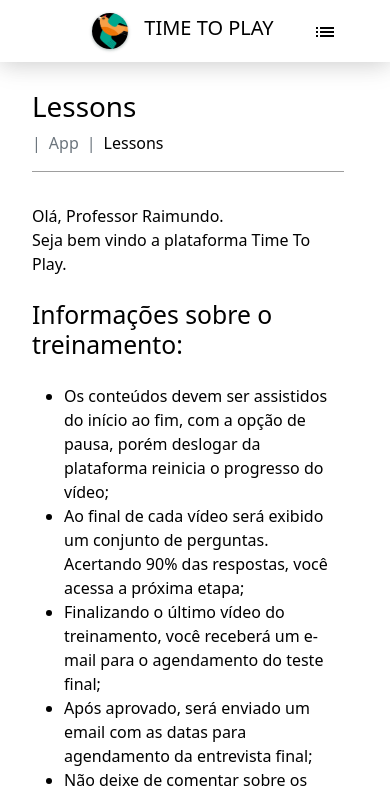
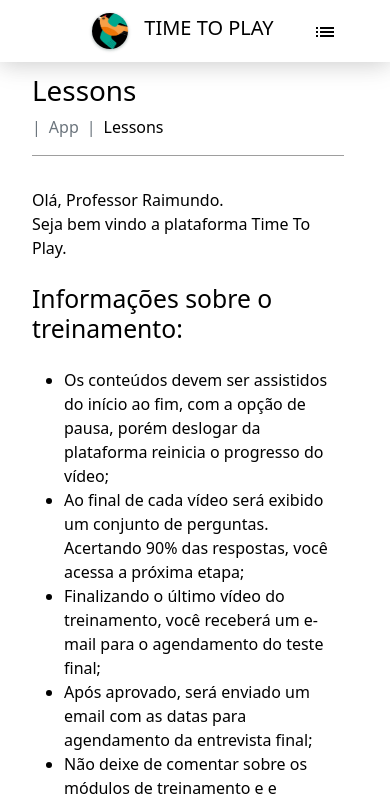
Before and after one commit to hugoleonardodev/learning-platform, a React app: page /teacher-app/lessons in a window 390 px wide. Shown: the top 796 px of the page. Built offline with nearby package versions, Linux system fonts and the light colour scheme; some icons are missing.

Commit message:
:construction: improving mobile css and no more warnings xD

```diff
--- a/src/components/organisms/TeacherApp/factory.styles.ts
+++ b/src/components/organisms/TeacherApp/factory.styles.ts
@@ -99,6 +99,6 @@ export const MainSection = styled.section<MainSectionProperties>`
     transition: min-width 0.6s ease;
     transform: ${properties => (properties.sideMenu ? 'translateX(-64px)' : 'translateX(0)')};
     @media only screen and (max-width: 769px) {
-        transform: ${properties => (properties.sideMenu ? 'translateX(-88px)' : 'translateX(-44px)')};
+        transform: ${properties => (properties.sideMenu ? 'translate(-88px, -16px)' : 'translate(-44px, -16px)')};
     }
 `
```
